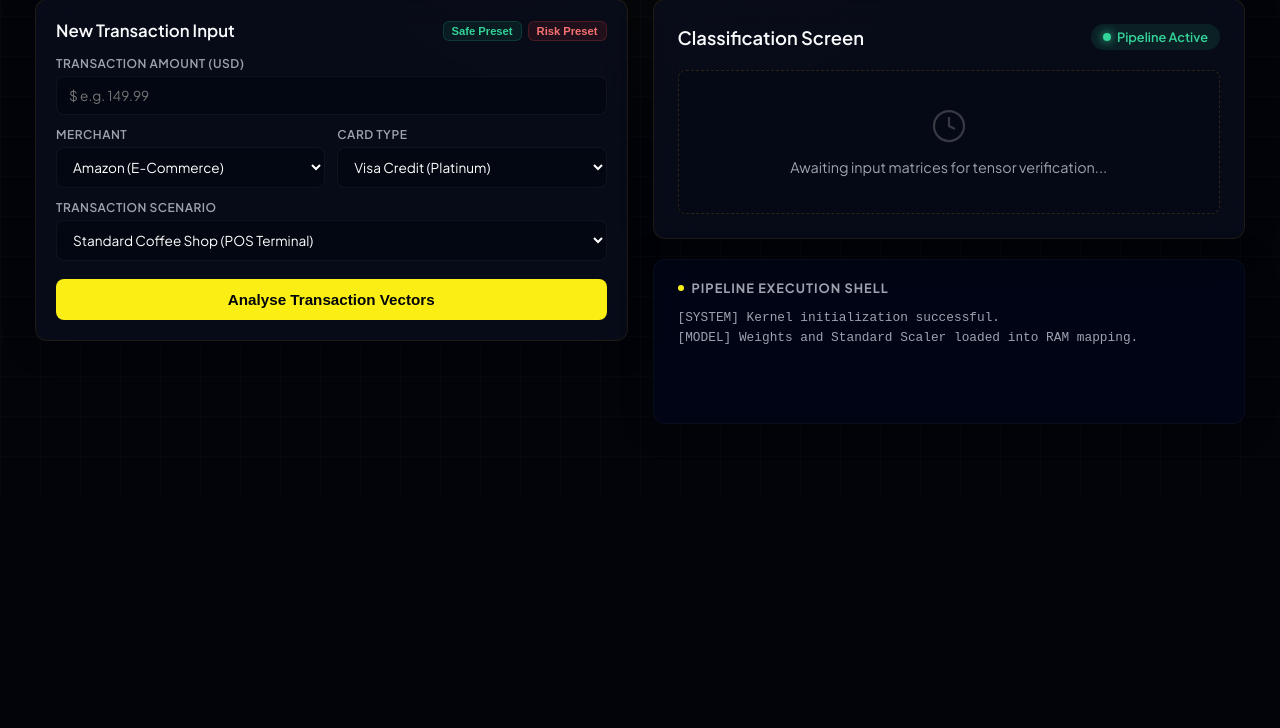
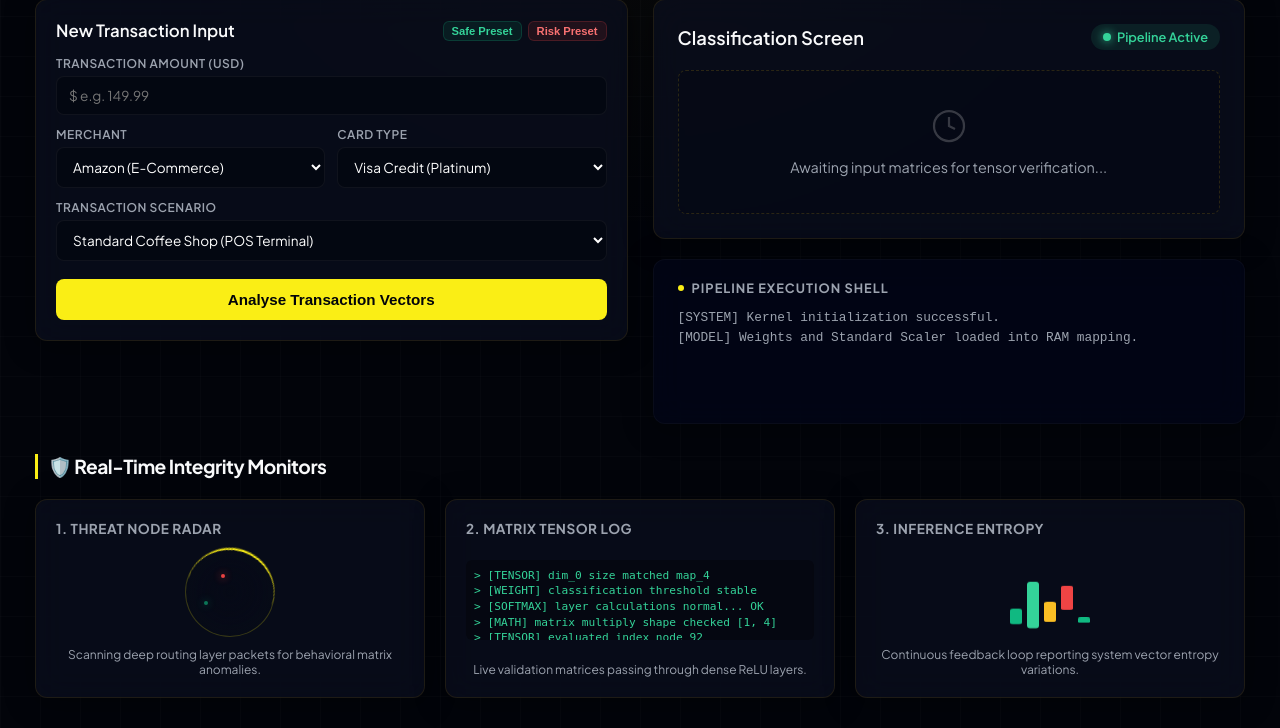
Before and after one commit to shivam808458/shellguard-fraud-system, a Flask app: page / in a window 1280 px wide. Shown: the part 304-1032 px from the top of the page. Before the commit the page ends 728 px from the top, so only its background shows below. Run offline with Flask 3, Linux system fonts and the light colour scheme; parts of the project's set-up code (start-up, migrations or seed data) failed here and were passed over.

Commit message:
Update index.html

```diff
--- a/templates/index.html
+++ b/templates/index.html
@@ -144,9 +144,73 @@
             </div>
         </div>
     </div>
+
+    <div style="margin-top: 30px; display: flex; flex-direction: column; gap: 20px;">
+        <h3 style="font-size: 1.2rem; font-weight: 700; text-align: left; letter-spacing: -0.5px; border-left: 3px solid var(--accent); padding-left: 10px;">🛡️ Real-Time Integrity Monitors</h3>
+
+        <div style="display: grid; grid-template-columns: repeat(auto-fit, minmax(280px, 1fr)); gap: 20px; width: 100%;">
+
+            <div class="card" style="padding: 20px; min-height: 180px; display: flex; flex-direction: column; justify-content: space-between; overflow: hidden; position: relative;">
+                <h4 style="font-size: 0.85rem; color: var(--text-muted); text-transform: uppercase; letter-spacing: 0.5px; text-align: left;">1. Threat Node Radar</h4>
+                <div style="width: 90px; height: 90px; border-radius: 50%; border: 1px solid rgba(250,238,21,0.2); margin: 10px auto; position: relative; background: radial-gradient(circle, rgba(6,10,23,0.8) 0%, transparent 70%);">
+                    <div style="position: absolute; top:0; left:0; width: 100%; height: 100%; border-radius: 50%; border-left: 2px solid var(--accent); animation: spin 2s linear infinite;"></div>
+                    <div style="position: absolute; top: 30%; left: 40%; width: 4px; height: 4px; background: #ef4444; border-radius: 50%; box-shadow: 0 0 8px #ef4444; animation: blink 1.5s infinite;"></div>
+                    <div style="position: absolute; top: 60%; left: 20%; width: 4px; height: 4px; background: #10b981; border-radius: 50%; box-shadow: 0 0 8px #10b981; animation: blink 2.5s infinite;"></div>
+                </div>
+                <p style="font-size: 0.75rem; color: var(--text-muted); text-align: center;">Scanning deep routing layer packets for behavioral matrix anomalies.</p>
+            </div>
+
+            <div class="card" style="padding: 20px; min-height: 180px; display: flex; flex-direction: column; justify-content: space-between;">
+                <h4 style="font-size: 0.85rem; color: var(--text-muted); text-transform: uppercase; letter-spacing: 0.5px; text-align: left;">2. Matrix Tensor Log</h4>
+                <div id="tensorLogStream" style="font-family: monospace; font-size: 0.7rem; color: #34d399; height: 80px; overflow: hidden; background: rgba(0,0,0,0.3); border-radius: 6px; padding: 8px; text-align: left; line-height: 1.4;">
+                    <p>> [TENSOR] dim_0 size matched map_4</p>
+                    <p>> [WEIGHT] classification threshold stable</p>
+                </div>
+                <p style="font-size: 0.75rem; color: var(--text-muted); text-align: center;">Live validation matrices passing through dense ReLU layers.</p>
+            </div>
+
+            <div class="card" style="padding: 20px; min-height: 180px; display: flex; flex-direction: column; justify-content: space-between;">
+                <h4 style="font-size: 0.85rem; color: var(--text-muted); text-transform: uppercase; letter-spacing: 0.5px; text-align: left;">3. Inference Entropy</h4>
+                <div style="width: 100%; height: 70px; display: flex; align-items: flex-end; justify-content: center; gap: 5px; margin: 15px 0;">
+                    <div class="gauge-bar" style="width: 12px; height: 30%; background: #10b981; border-radius: 3px; animation: bounceBar 1.2s ease-in-out infinite alternate;"></div>
+                    <div class="gauge-bar" style="width: 12px; height: 65%; background: #34d399; border-radius: 3px; animation: bounceBar 0.8s ease-in-out infinite alternate-reverse;"></div>
+                    <div class="gauge-bar" style="width: 12px; height: 45%; background: #fbbf24; border-radius: 3px; animation: bounceBar 1.5s ease-in-out infinite alternate;"></div>
+                    <div class="gauge-bar" style="width: 12px; height: 85%; background: #ef4444; border-radius: 3px; animation: bounceBar 0.6s ease-in-out infinite alternate-reverse;"></div>
+                    <div class="gauge-bar" style="width: 12px; height: 20%; background: #10b981; border-radius: 3px; animation: bounceBar 1.1s ease-in-out infinite alternate;"></div>
+                </div>
+                <p style="font-size: 0.75rem; color: var(--text-muted); text-align: center;">Continuous feedback loop reporting system vector entropy variations.</p>
+            </div>
+
+        </div>
+    </div>
+
+    <style>
+        @keyframes spin { 0% { transform: rotate(0deg); } 100% { transform: rotate(360deg); } }
+        @keyframes blink { 0%, 100% { opacity: 0.2; } 50% { opacity: 1; } }
+        @keyframes bounceBar { 0% { transform: scaleY(0.4); } 100% { transform: scaleY(1.1); } }
+    </style>
 </div>
 
 <script>
+// Dynamic update loop for Animation 2 (Matrix Tensor Log) without touching form functionalities
+setInterval(() => {
+    const stream = document.getElementById('tensorLogStream');
+    if(stream) {
+        const tensorLogs = [
+            `> [TENSOR] evaluated index node_${Math.floor(Math.random()*100)}`,
+            `> [INFERENCE] delta bias variable: ${(Math.random()*2 - 1).toFixed(4)}`,
+            `> [MATH] matrix multiply shape checked [1, 4]`,
+            `> [SCALER] vectors fit standard variance limit`,
+            `> [SOFTMAX] layer calculations normal... OK`
+        ];
+        const randomLog = tensorLogs[Math.floor(Math.random() * tensorLogs.length)];
+        stream.innerHTML += `<p>${randomLog}</p>`;
+        if(stream.children.length > 5) {
+            stream.removeChild(stream.children[0]);
+        }
+    }
+}, 1800);
+
 function loadPreset(amt, val1, val2, val3) {
     document.getElementById('amount').value = amt;
     document.getElementById('v1').value = val1;
```
